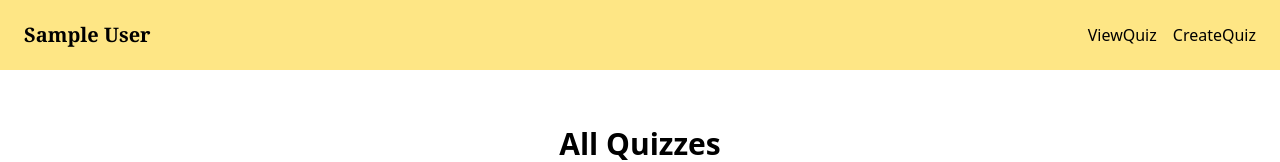
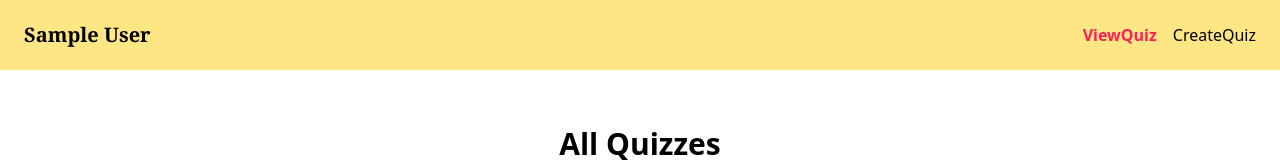
Before and after one commit to Salehmangrio/Quiz-Project, a React (Vite) app in the folder frontend/: page /admin/quiz in a window 1280 px wide. Shown: the top 162 px of the page. Built offline with nearby package versions, Linux system fonts and the light colour scheme; no server answers; sample sign-in values are in the browser's storage.

Commit message:
update: active style on NavLink in AdminNavbar

```diff
--- a/frontend/src/components/AdminNavbar.jsx
+++ b/frontend/src/components/AdminNavbar.jsx
@@ -2,17 +2,19 @@ import React from 'react'
 import { NavLink, Link } from 'react-router-dom'
 
 const AdminNavbar = () => {
+    const activeStyle = ({ isActive }) => isActive ? "font-bold text-rose-500" : ""
+
     const user = JSON.parse(localStorage.getItem('user'))
     return (
         <div className='h-[70px] flex justify-between items-center bg-amber-200 px-6'>
             <h1 className=' font-serif text-black capitalize'>
-                <Link to={'.'} className='text-xl font-extrabold'>{user.name}</Link></h1>
+                <Link to={'.'} className='text-xl font-extrabold' >{user.name}</Link></h1>
             <ul className='flex gap-4'>
                 <li>
-                    <NavLink to={'.'}>ViewQuiz</NavLink>
+                    <NavLink to={'.'} end className={activeStyle} >ViewQuiz</NavLink>
                 </li>
                 <li>
-                    <NavLink to={'create'}>CreateQuiz</NavLink>
+                    <NavLink to={'create'} className={activeStyle}>CreateQuiz</NavLink>
                 </li>
             </ul>
         </div>
```
